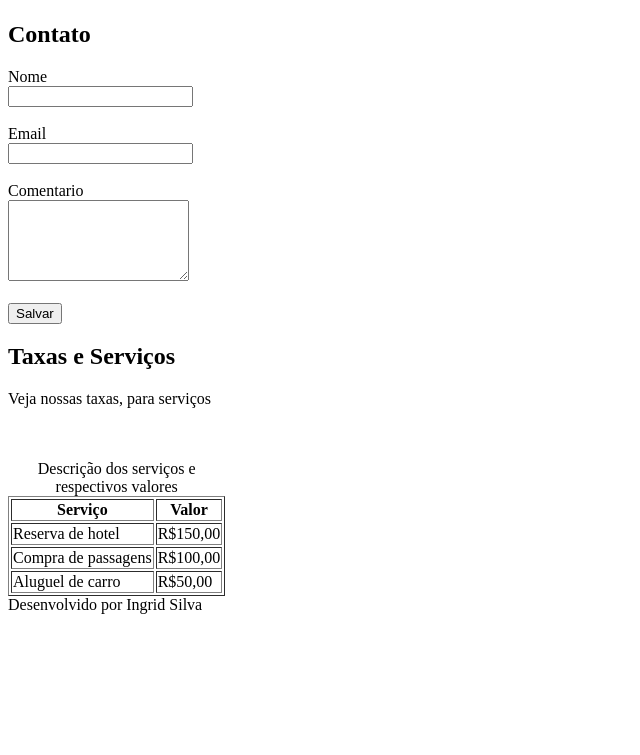
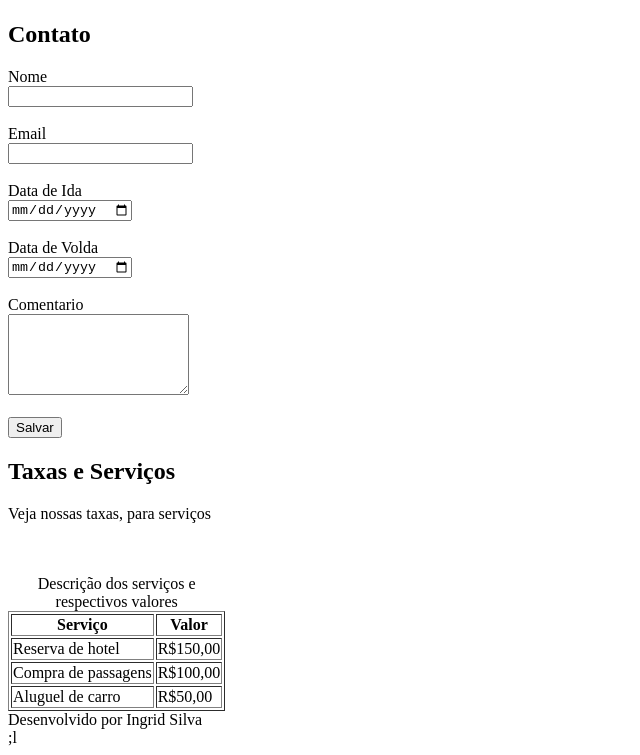
Before and after one commit to sinngjpeg/engenharia-software, a plain HTML site: page EF - Desenvolvimento Front-End/SITE-VIAGENS/index.html in a window 1280 px wide. Shown: the part 1519-2274 px from the top of the page, without its empty margins (0-640 px from the left). Before the commit the page ends 2141 px from the top, so only its background shows below. Drawn offline with Linux system fonts and the light colour scheme.

Commit message:
change type input

```diff
--- a/EF - Desenvolvimento Front-End/SITE-VIAGENS/index.html
+++ b/EF - Desenvolvimento Front-End/SITE-VIAGENS/index.html
@@ -60,7 +60,11 @@
             <label>Nome</label><br>
             <input type="text" name="nome"><br><br>
             <label>Email</label><br>
-            <input type="text" name="email"><br><br>
+            <input type="email" name="email"><br><br>
+            <label>Data de Ida</label><br>
+            <input type="date" name="dataIda"><br><br>
+            <label>Data de Volda</label><br>
+            <input type="date" name="dataVolta"><br><br>
             <label>Comentario</label><br>
             <textarea rows="5" name="comentario"></textarea><br><br>
             <button>Salvar</label><br>
@@ -116,4 +120,4 @@
     </footer>
 </body>
 
-</html>
+</html>;l
```
Also changed, not shown: 10 other files.
